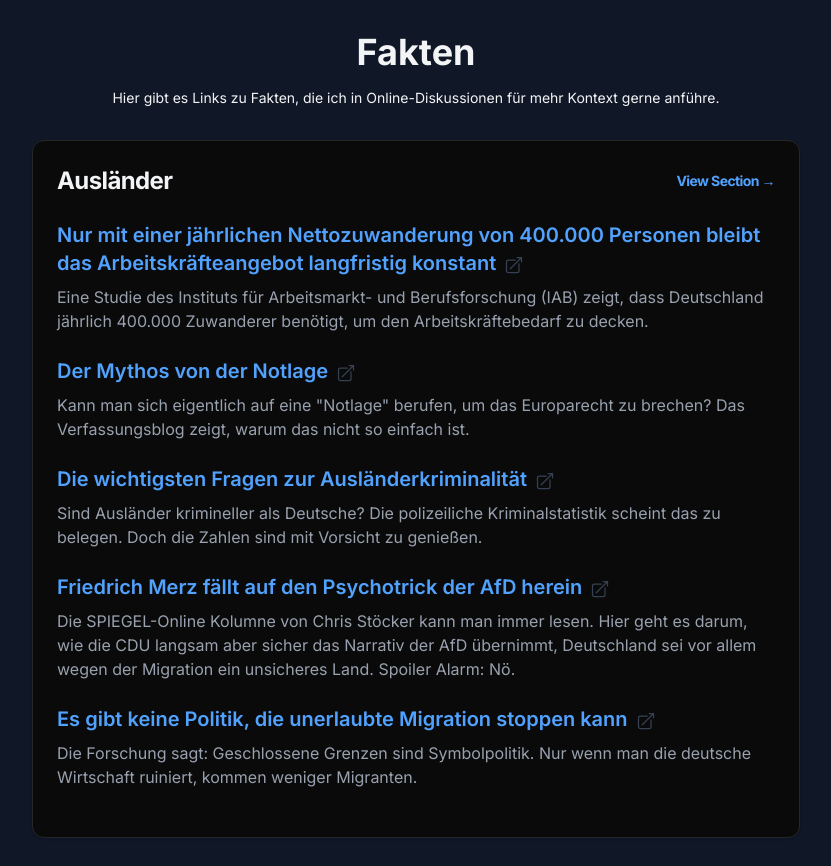
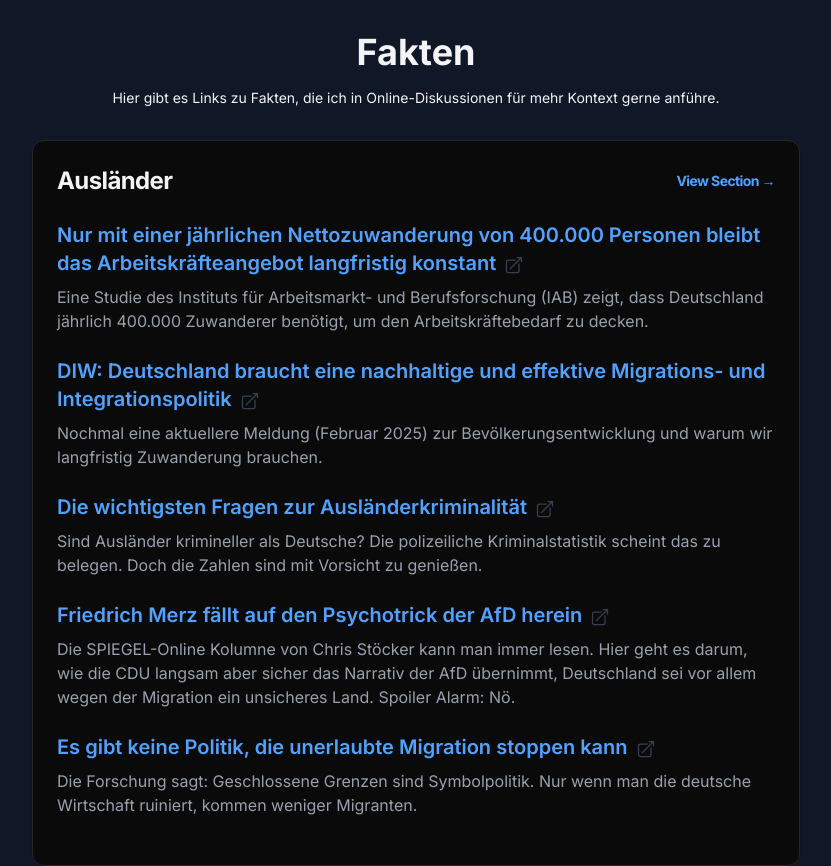
Before and after one commit to hreinberger/facts, a Next.js app: page / in a window 1280 px wide. Shown: the top 866 px of the page, without its empty margins (224-1055 px from the left). Built offline with nearby package versions, Linux system fonts and the light colour scheme.

Commit message:
update facts

```diff
--- a/app/data/linkList.ts
+++ b/app/data/linkList.ts
@@ -23,10 +23,11 @@ export const linkList: Section[] = [
           'Eine Studie des Instituts für Arbeitsmarkt- und Berufsforschung (IAB) zeigt, dass Deutschland jährlich 400.000 Zuwanderer benötigt, um den Arbeitskräftebedarf zu decken.',
       },
       {
-        url: 'https://verfassungsblog.de/der-mythos-von-der-notlage/',
-        title: 'Der Mythos von der Notlage',
+        url: 'https://www.diw.de/de/diw_01.c.935931.de/publikationen/diw_aktuell/2025_0105/deutschland_braucht_eine_nachhaltige_und_effektive_migrations-_und_integrationspolitik.html',
+        title:
+          'DIW: Deutschland braucht eine nachhaltige und effektive Migrations- und Integrationspolitik',
         description:
-          'Kann man sich eigentlich auf eine "Notlage" berufen, um das Europarecht zu brechen? Das Verfassungsblog zeigt, warum das nicht so einfach ist.',
+          'Nochmal eine aktuellere Meldung (Februar 2025) zur Bevölkerungsentwicklung und warum wir langfristig Zuwanderung brauchen.',
       },
       {
         url: 'https://mediendienst-integration.de/artikel/die-wichtigsten-fragen-zur-auslaenderkriminalitaet.html',
```
